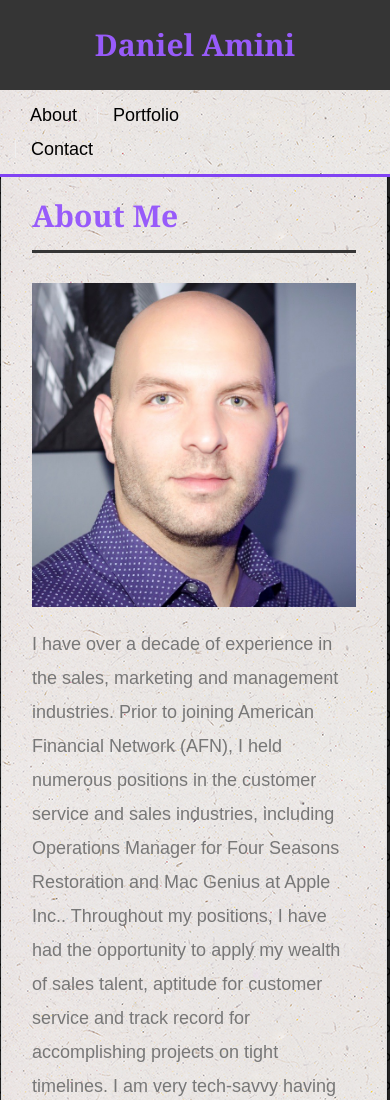
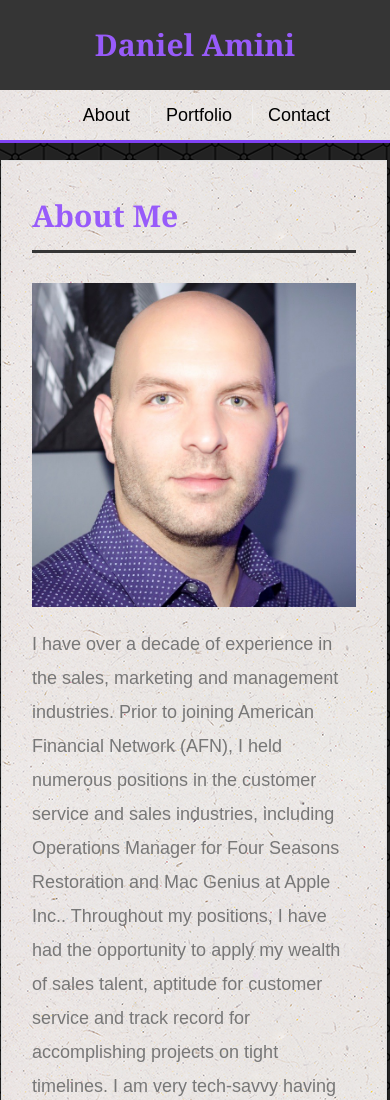
Before and after one commit to DSGQR/Responsive-Portfolio, a plain HTML site: page index.html in a window 390 px wide. Shown: the top 1100 px of the page. Drawn offline with Linux system fonts and the light colour scheme.

Commit message:
Add Nav Margin Adjustment

```diff
--- a/css/style.css
+++ b/css/style.css
@@ -301,7 +301,7 @@ body {
     }
 
     nav {
-      margin: 8px 182px 8px 0;
+      margin: 8px 60px 8px 0;
     }
 
     h1 {
```
